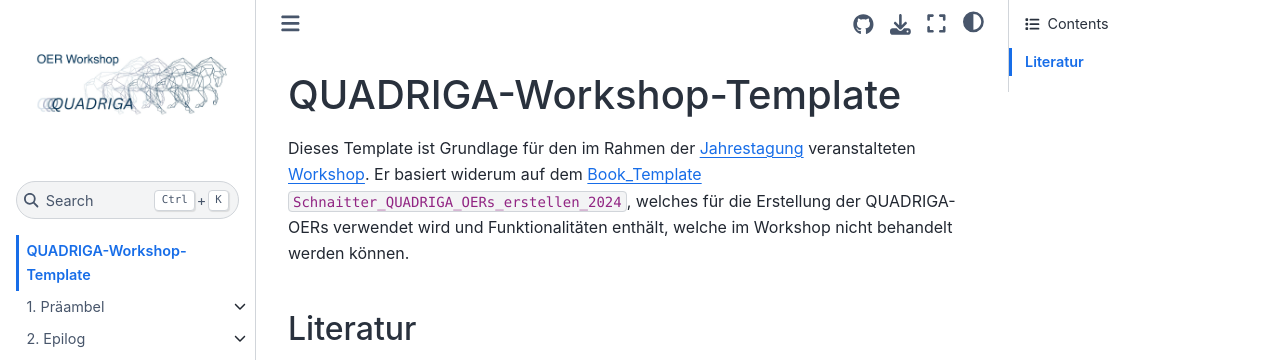
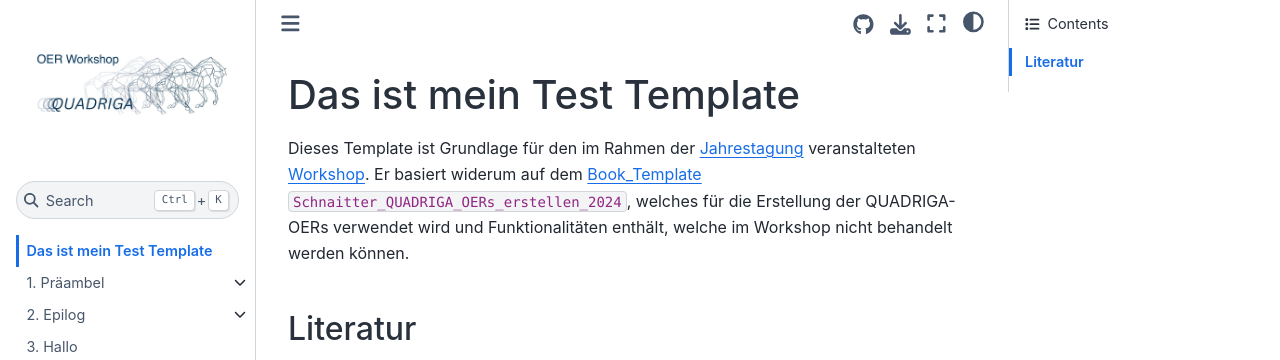
Before and after one commit to B3J4y/quadriga-test-instance, a Jupyter Book: the page built from index.md, in a window 1280 px wide, cut to the strip 0-360 px from the top of the page. Built offline with Jupyter Book 1.0.4 settings and Sphinx 7.4.7 and the Sphinx Book theme 1.1.4, drawn with Linux system fonts in a browser that asks for light colours; cross-references to code outside the pages are shown as plain code.

Commit message:
Added a new page

```diff
--- a/_toc.yml
+++ b/_toc.yml
@@ -16,3 +16,4 @@ chapters:
       - file: epilog/literaturverzeichnis.md
       - file: epilog/autor_innen.md
       - file: epilog/impressum.md
+  - file: second.md
--- a/index.md
+++ b/index.md
@@ -1,4 +1,4 @@
-# QUADRIGA-Workshop-Template
+# Das ist mein Test Template
 
 Dieses Template ist Grundlage für den im Rahmen der [Jahrestagung](https://www.quadriga-dk.de/de/quadriga-jahresveranstaltung-2025) veranstalteten [Workshop](https://github.com/quadriga-dk/OER-Workshop). Er basiert widerum auf dem [Book_Template](https://github.com/quadriga-dk/Book_Template) {cite}`Schnaitter_QUADRIGA_OERs_erstellen_2024`, welches für die Erstellung der QUADRIGA-OERs verwendet wird und Funktionalitäten enthält, welche im Workshop nicht behandelt werden können.
 
--- /dev/null
+++ b/second.md
@@ -0,0 +1,3 @@
+# Hallo
+
+welt
```
Also changed, not shown: 1 other file.
